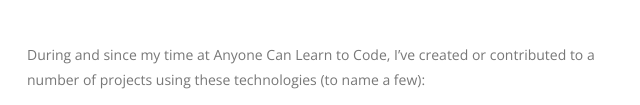
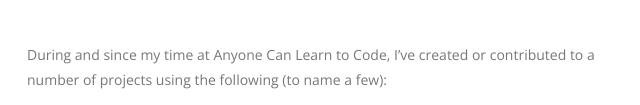
Before and after one commit to AnnaGulstine/annaGulstinePortfolio, a plain HTML site: page Site/about.html in a window 1280 px wide. Shown: the part 847-952 px from the top of the page, 143-783 px from the left. Drawn offline with nearby package versions, Linux system fonts and the light colour scheme; files whose address does not match are found by name.

Commit message:
Reworded about page

```diff
--- a/Site/about.html
+++ b/Site/about.html
@@ -164,7 +164,7 @@
 						<br />
 						<p>
 						During and since my time at Anyone Can Learn to Code, I’ve created or
-						contributed to a number of projects using these technologies (to name a few):</p>
+						contributed to a number of projects using the following (to name a few):</p>
 						<ul>
 							<li>Ruby on Rails</li>
 							<li>JavaScript</li>
```
